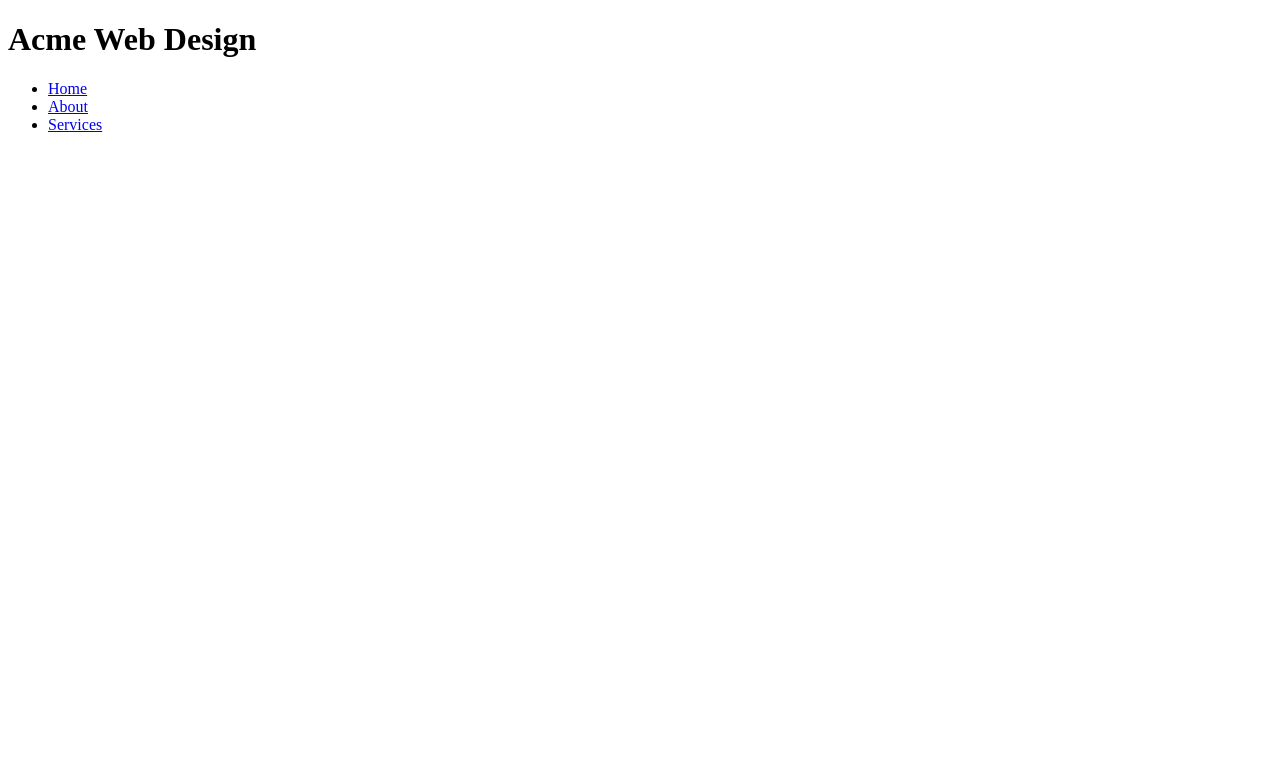
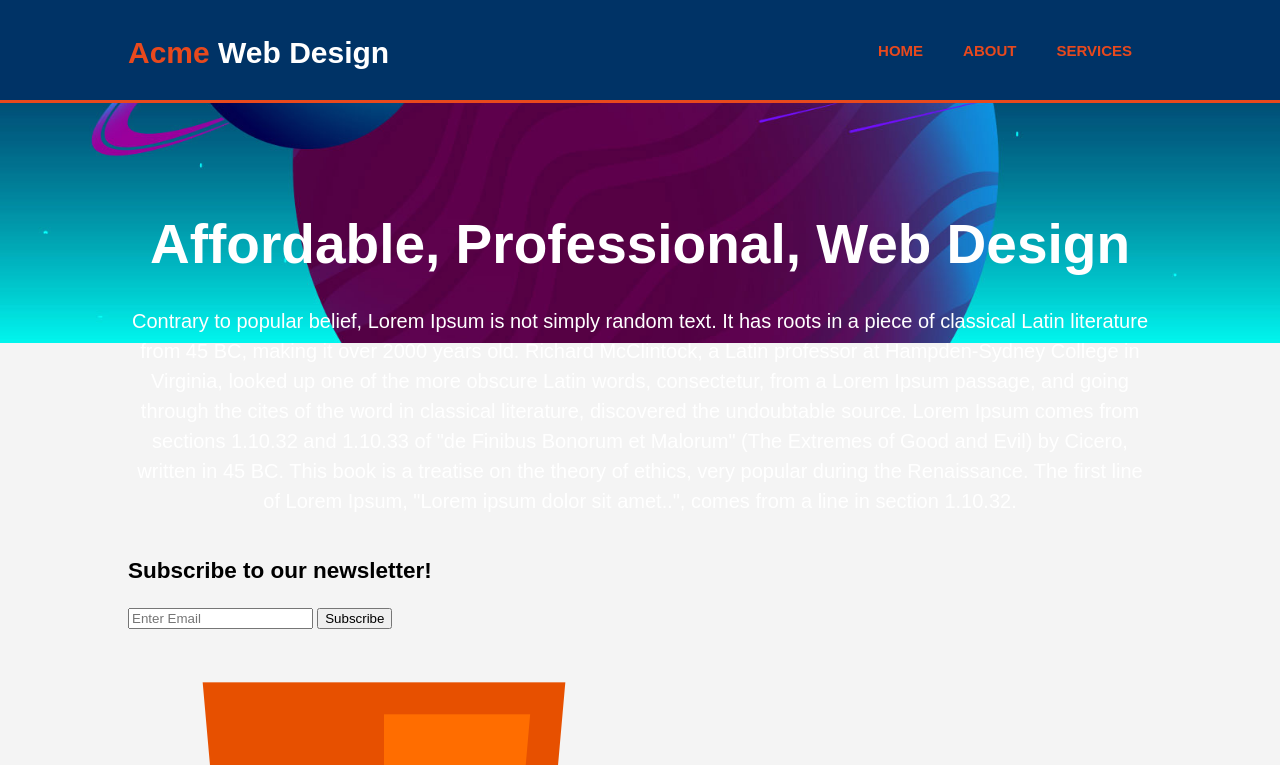
Before and after one commit to JordanDickow/corps-html, a plain HTML site: page html/index.html in a window 1280 px wide. Shown: the top 765 px of the page. Drawn offline with Linux system fonts and the light colour scheme; files that its build step writes are made by us from their sources.

Commit message:
finished header and working on showcase

```diff
--- a/css/style.css
+++ b/css/style.css
@@ -0,0 +1,86 @@
+body{
+    font: 15px/1.5 Arial, Helvetica, sans-serif;
+    padding: 0;
+    margin: 0;
+    background-color: #f4f4f4;
+}
+/*  Global */
+.container {
+    width: 80%;
+    margin: auto;
+    overflow: hidden;
+}
+ul {
+    margin: 0;
+    padding: 0;
+}
+
+ /* header */
+
+ header{
+     background-color: #003366;
+     color: #ffffff;
+     padding-top: 30px;
+     min-height: 70px;
+     border-bottom: #e8491d 3px solid;
+
+ }
+
+ header a {
+     color: #ffffff;
+    text-decoration: none;
+    text-transform: uppercase;;
+    font: 16px;
+}
+
+header li {
+    float: left;
+    display: inline;
+    padding: 0 20px 0 20px;
+
+}
+
+header #branding {
+    float: left;
+
+}
+
+header #branding h1 {
+    margin: 0;
+}
+
+header nav {
+    float: right;
+    margin-top: 10px;
+
+}
+
+header .highlight, header .current a {
+    color: #e8491d;
+    font-weight: bold;
+
+}
+
+header a:hover {
+    color: #cccccc;
+    font-weight: bold;
+
+}
+
+
+/* ShowCase */
+#showcase{
+    min-height: 400px;
+    background:url('../img/graphic-design.jpg') no-repeat 0 -400px;
+    background-size: cover;
+    text-align: center;
+    font-size: 20px;
+    color: #ffffff;
+
+}
+
+#showcase h1 {
+    margin-top: 100px;
+    font-size: 55px;
+    margin-bottom: 10px
+}
--- a/html/index.html
+++ b/html/index.html
@@ -7,22 +7,56 @@
         <meta name="keywords" content="Affordable and professional web design">
         <meta name="author" content="Jordan Dickow">
         <title>Acme Web Design | Weldcome!</title>
-        <link  rel="stylesheet" href="./css/style.css ">
+        <link rel="stylesheet" href="../css/style.css">
     </head>
     <body>
         <header>
                 <div class="container ">
                 <div id="branding">
-                <h1>Acme Web Design</h1>
+                <h1><span class="highlight">Acme </span>Web Design</h1>
             </div>
             <nav>
                 <ul>
-                        <li><a href="index.html"> Home</a></li>
-                        <li><a href="about.html"> About</a></li>
-                        <li><a href="services.html">Services</a></li>
+                        <li class="current"><a href="index.html"> Home</a></li>
+                        <li class="current"><a href="about.html"> About</a></li>
+                        <li class="current"><a href="services.html">Services</a></li>
                 </ul>
             </nav>
             </div>
         </header>
+        <section id="showcase">
+            <div class="container">
+                <h1>Affordable, Professional, Web Design</h1>
+                <p>Contrary to popular belief, Lorem Ipsum is not simply random text. It has roots in a piece of classical Latin literature from 45 BC, making it over 2000 years old. Richard McClintock, a Latin professor at Hampden-Sydney College in Virginia, looked up one of the more obscure Latin words, consectetur, from a Lorem Ipsum passage, and going through the cites of the word in classical literature, discovered the undoubtable source. Lorem Ipsum comes from sections 1.10.32 and 1.10.33 of "de Finibus Bonorum et Malorum" (The Extremes of Good and Evil) by Cicero, written in 45 BC. This book is a treatise on the theory of ethics, very popular during the Renaissance. The first line of Lorem Ipsum, "Lorem ipsum dolor sit amet..", comes from a line in section 1.10.32.</p>
+            </div>
+        </section>
+        <section id="newsletter">
+            <div class="container">
+                <h1>Subscribe to our newsletter!</h1>
+                <form>
+                    <input type="email" placeholder="Enter Email">
+                    <button type="submit" class="button_1">Subscribe</button>
+                </form>
+            </div>
+        </section>
+        <section id="boxes">
+            <div class="container">
+                <div class="box">
+                    <img src="../img/html5-image.jpg">
+                    <h3>HTML5 Markup</h3>
+                    <p>kjhkjsdhldjhflskjdhlkesjhlkfjehlkjh</p>
+                </div>
+                <div class="box">
+                        <img src="../img/css-image.jpeg">
+                    <h3>CSS Markup</h3>
+                    <p>oofoijoidjjojdojdosdjisdj</p>
+                </div>
+                <div class="box">
+                    <img src="../img/creativeideas.jpg">
+                    <h3>Graphic Design</h3>
+                    <p>pprapepfeapfpefefpep</p>
+                </div>
+            </div>
+        </section>
     </body>
 </html>
```
Also changed, not shown: img/Feature-image.jpg (added), img/black-web.jpg (added), img/creativeIdeas.jpg (added), img/css-image.jpeg (added), img/graphic-design.jpg (added), img/graphic-design2.png (added), img/gray-webdesign.jpg (added), img/html5-Image.jpg (added), img/pls.jpg (added), img/showcase-2.png (added), img/showcase-3.jpg (added), img/showcase.jpg (added), img/web-design-cover.jpg (added), img/web-design.jpg (added).
